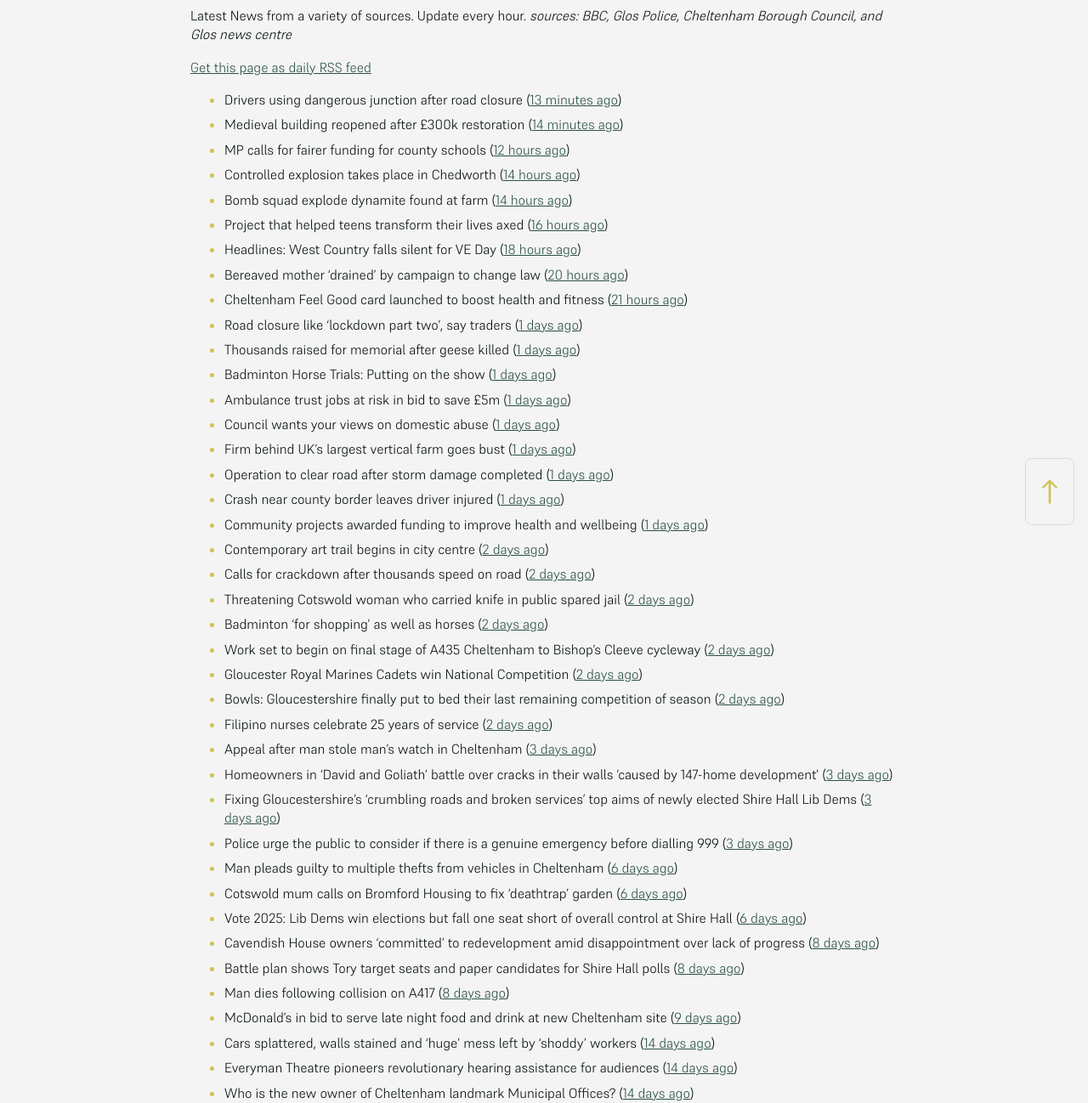
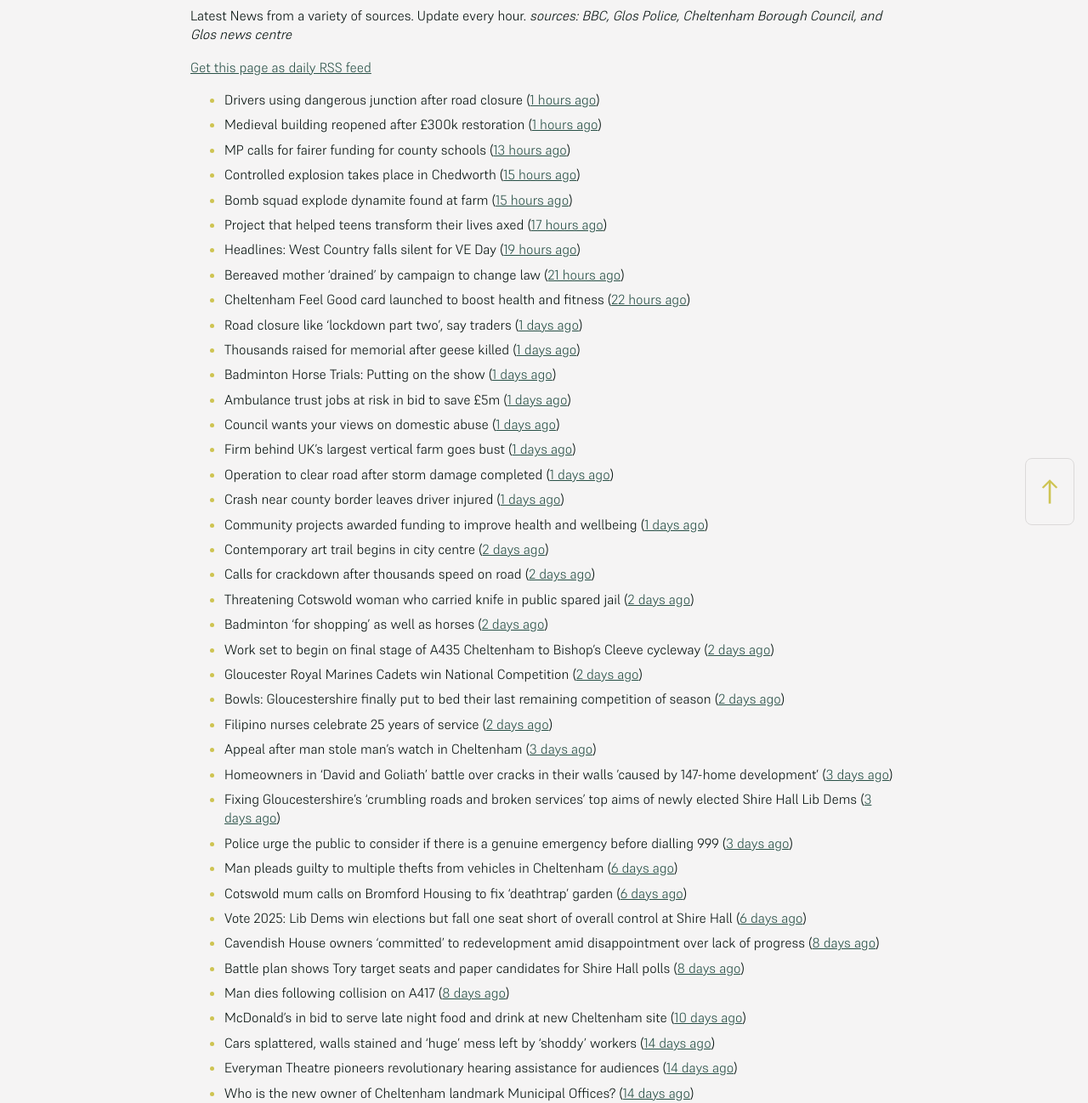
Before and after one commit to mat-0/cheltenham-open-data, a Jekyll site: the page built from _pages/news.md, in a window 1280 px wide. Shown: the part 266-1564 px from the top of the page at 85% size. Built offline with Jekyll 4.4.1, drawn with Linux system fonts in a browser that asks for light colours.

Commit message:
Updated 2025-05-09 06:58:15

```diff
--- a/_pages/news.md
+++ b/_pages/news.md
@@ -12,15 +12,15 @@ _sources: BBC, Glos Police, Cheltenham Borough Council, and Glos news centre_
 [Get this page as daily RSS feed](/daily.rss)
 
 <!-- news_marker starts -->
-- Drivers using dangerous junction after road closure ([13 minutes ago](https://www.bbc.com/news/articles/c0qnq5jvwz0o))
-- Medieval building reopened after £300k restoration ([14 minutes ago](https://www.bbc.com/news/articles/cwy6y3d1xz0o))
-- MP calls for fairer funding for county schools ([12 hours ago](https://www.bbc.com/news/articles/c14kz050y3ro))
-- Controlled explosion takes place in Chedworth ([14 hours ago](https://gloucesternewscentre.co.uk/controlled-explosion-takes-place-in-chedworth/))
-- Bomb squad explode dynamite found at farm ([14 hours ago](https://www.bbc.com/news/articles/c0k34gzdmxko))
-- Project that helped teens transform their lives axed ([16 hours ago](https://www.bbc.com/news/articles/ckg1gmmn82zo))
-- Headlines: West Country falls silent for VE Day ([18 hours ago](https://www.bbc.com/news/articles/c3083nv58z7o))
-- Bereaved mother 'drained' by campaign to change law ([20 hours ago](https://www.bbc.com/news/articles/c99p985r1xgo))
-- Cheltenham Feel Good card launched to boost health and fitness ([21 hours ago](https://www.cheltenham.gov.uk/news/article/3007/cheltenham_feel_good_card_launched_to_boost_health_and_fitness))
+- Drivers using dangerous junction after road closure ([1 hours ago](https://www.bbc.com/news/articles/c0qnq5jvwz0o))
+- Medieval building reopened after £300k restoration ([1 hours ago](https://www.bbc.com/news/articles/cwy6y3d1xz0o))
+- MP calls for fairer funding for county schools ([13 hours ago](https://www.bbc.com/news/articles/c14kz050y3ro))
+- Controlled explosion takes place in Chedworth ([15 hours ago](https://gloucesternewscentre.co.uk/controlled-explosion-takes-place-in-chedworth/))
+- Bomb squad explode dynamite found at farm ([15 hours ago](https://www.bbc.com/news/articles/c0k34gzdmxko))
+- Project that helped teens transform their lives axed ([17 hours ago](https://www.bbc.com/news/articles/ckg1gmmn82zo))
+- Headlines: West Country falls silent for VE Day ([19 hours ago](https://www.bbc.com/news/articles/c3083nv58z7o))
+- Bereaved mother 'drained' by campaign to change law ([21 hours ago](https://www.bbc.com/news/articles/c99p985r1xgo))
+- Cheltenham Feel Good card launched to boost health and fitness ([22 hours ago](https://www.cheltenham.gov.uk/news/article/3007/cheltenham_feel_good_card_launched_to_boost_health_and_fitness))
 - Road closure like 'lockdown part two', say traders ([1 days ago](https://www.bbc.com/news/articles/c3r8r3yrjgjo))
 - Thousands raised for memorial after geese killed ([1 days ago](https://www.bbc.com/news/articles/cn80d0k231yo))
 - Badminton Horse Trials: Putting on the show ([1 days ago](https://www.bbc.com/news/articles/c1lm3e424dqo))
@@ -48,7 +48,7 @@ _sources: BBC, Glos Police, Cheltenham Borough Council, and Glos news centre_
 - Cavendish House owners ‘committed’ to redevelopment amid disappointment over lack of progress ([8 days ago](https://gloucesternewscentre.co.uk/cavendish-house-owners-committed-to-redevelopment-amid-disappointment-over-lack-of-progress/))
 - Battle plan shows Tory target seats and paper candidates for Shire Hall polls ([8 days ago](https://gloucesternewscentre.co.uk/battle-plan-shows-tory-target-seats-and-paper-candidates-for-shire-hall-polls/))
 - Man dies following collision on A417 ([8 days ago](https://gloucesternewscentre.co.uk/man-dies-following-collision-on-a417/))
-- McDonald’s in bid to serve late night food and drink at new Cheltenham site ([9 days ago](https://gloucesternewscentre.co.uk/mcdonalds-in-bid-to-serve-late-night-food-and-drink-at-new-cheltenham-site/))
+- McDonald’s in bid to serve late night food and drink at new Cheltenham site ([10 days ago](https://gloucesternewscentre.co.uk/mcdonalds-in-bid-to-serve-late-night-food-and-drink-at-new-cheltenham-site/))
 - Cars splattered, walls stained and ‘huge’ mess left by ‘shoddy’ workers ([14 days ago](https://gloucesternewscentre.co.uk/cars-splattered-walls-stained-and-huge-mess-left-by-shoddy-workers/))
 - Everyman Theatre pioneers revolutionary hearing assistance for audiences ([14 days ago](https://gloucesternewscentre.co.uk/everyman-theatre-pioneers-revolutionary-hearing-assistance-for-audiences/))
 - Who is the new owner of Cheltenham landmark Municipal Offices? ([14 days ago](https://gloucesternewscentre.co.uk/who-is-the-new-owner-of-cheltenham-landmark-municipal-offices/))
```
Also changed, not shown: _data/flood.json (+5 -69 lines), _pages/fix-my-street.md (+3 -3 lines), index.md (+5 -5 lines).
